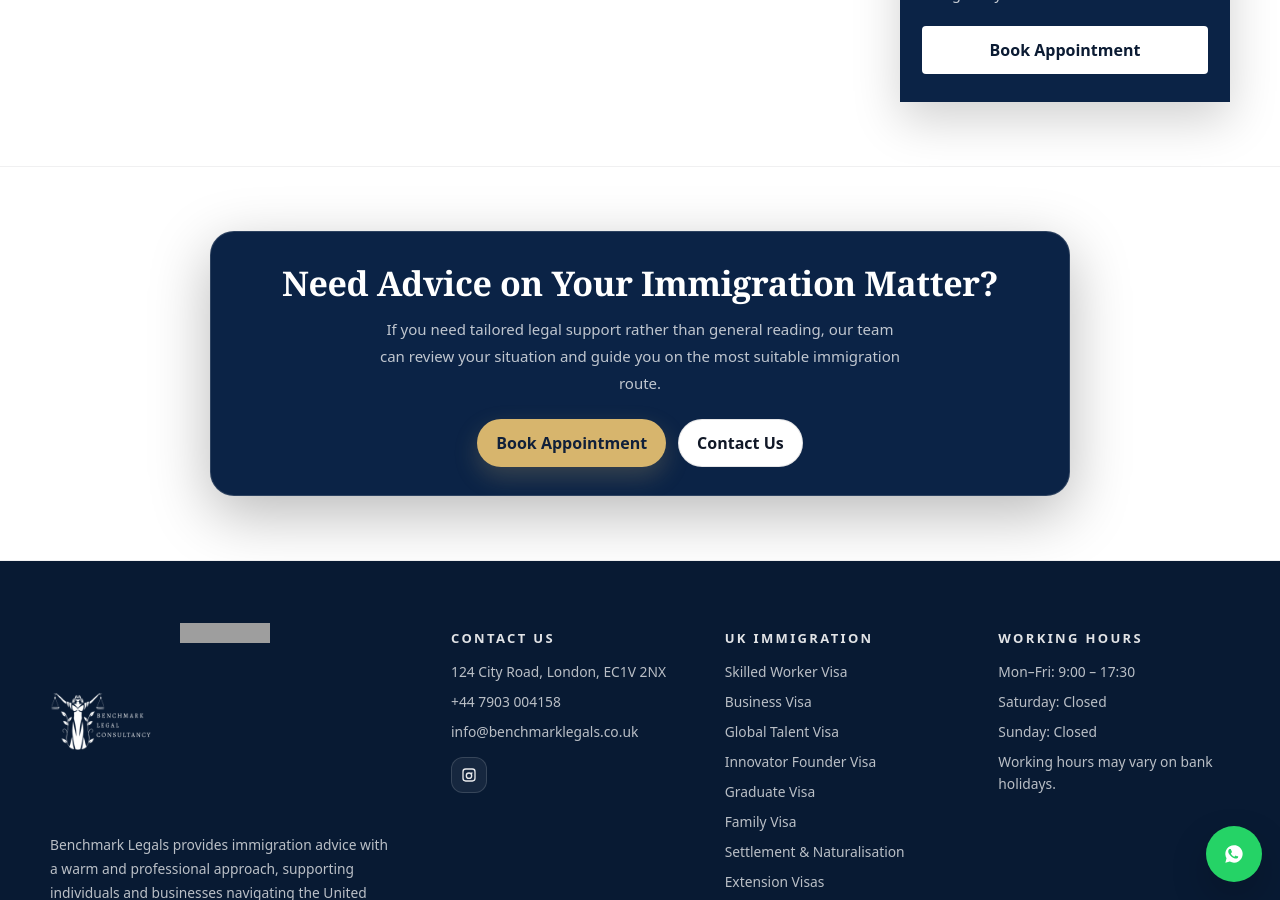
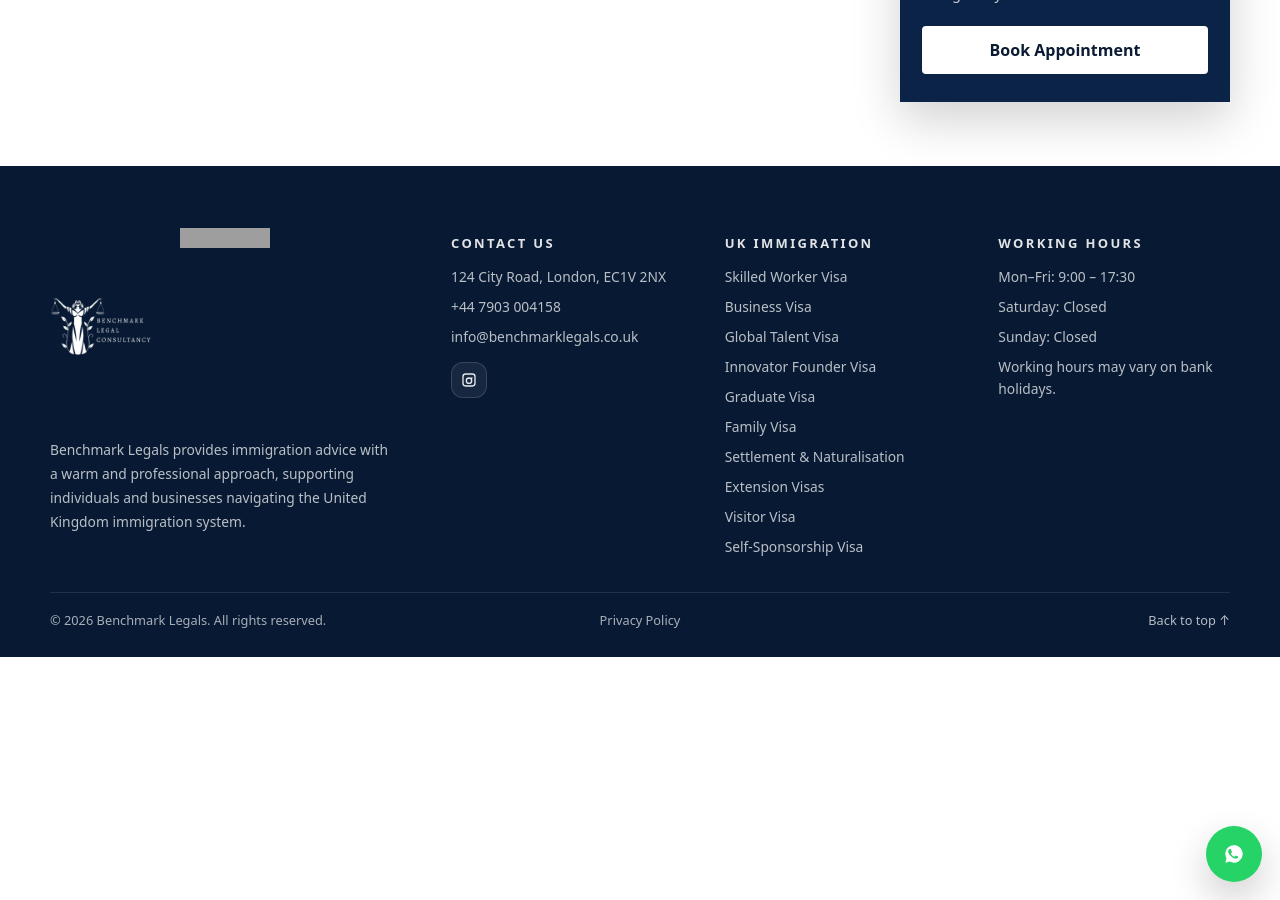
Before and after one commit to bethy-123/benchmarklegals, a Jekyll site: the page blogs.html, which Jekyll copies as it is, in a window 1280 px wide and 900 px high, scrolled down 1609 px. Built offline with Jekyll 4.4.1, drawn with Linux system fonts in a browser that asks for light colours; grey boxes are pictures that could not be loaded.

Commit message:
Update blogs.html

```diff
--- a/blogs.html
+++ b/blogs.html
@@ -446,20 +446,6 @@
       </div>
     </section>
 
-    <section class="ctaBand">
-      <div class="container">
-        <div class="ctaCard">
-          <h3>Need Advice on Your Immigration Matter?</h3>
-          <p>If you need tailored legal support rather than general reading, our team can review your situation and guide you on the most suitable immigration route.</p>
-
-          <div class="ctaActions">
-            <a class="btn primary" href="contact.html#book">Book Appointment</a>
-            <a class="btn light" href="contact.html">Contact Us</a>
-          </div>
-        </div>
-      </div>
-    </section>
-
   </main>
 
   <!-- injected footer -->
```
